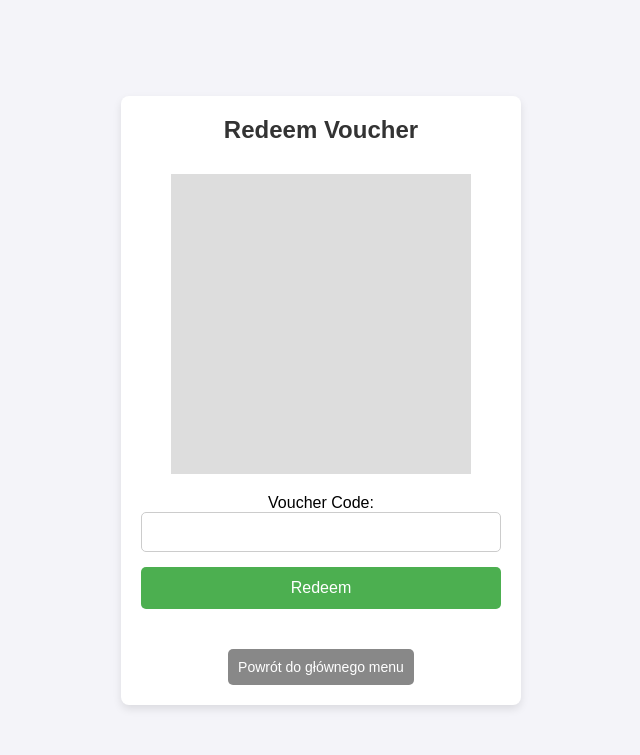
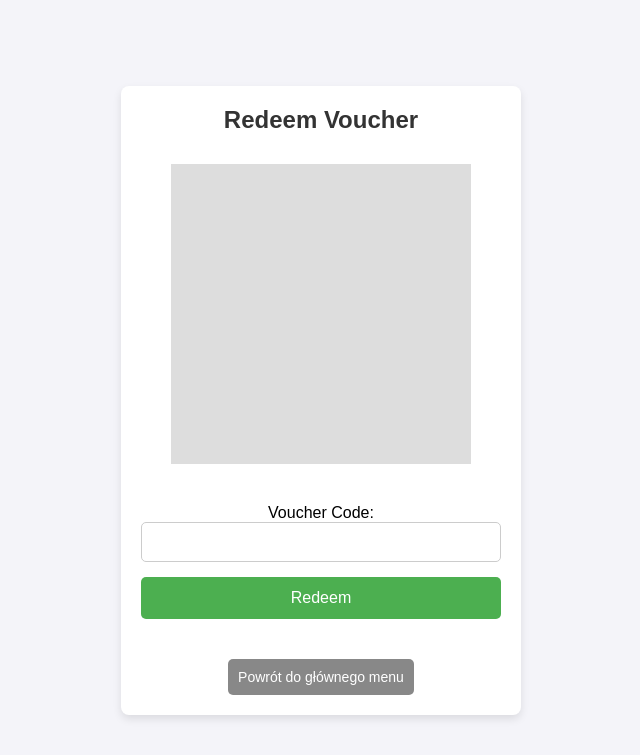
Before and after one commit to adamglos/voucher_system, a Django app: page /vouchers/redeem/ in a window 1280 px wide. Shown: the top 755 px of the page, without its empty margins (319-959 px from the left). Run offline with Django 5.2, Linux system fonts and the light colour scheme; some libraries are stand-ins or nearby versions.

Commit message:
qr code scanner debugging 3

```diff
--- a/vouchers/templates/redeem_voucher.html
+++ b/vouchers/templates/redeem_voucher.html
@@ -9,8 +9,8 @@
     <p class="error-message">{{ message }}</p>
 {% endif %}
 
-<!-- Kontener QR bez dodatkowego formatowania -->
-<div id="qr-reader" style="width: 300px; height: 300px; background: #ddd;"></div>
+<!-- Kontener QR z wyraźnym rozmiarem i odstępem -->
+<div id="qr-reader" style="width: 100%; max-width: 300px; height: 300px; background: #ddd; margin-bottom: 20px;"></div>
 
 <form method="post" id="redeem-form">
     {% csrf_token %}
```
